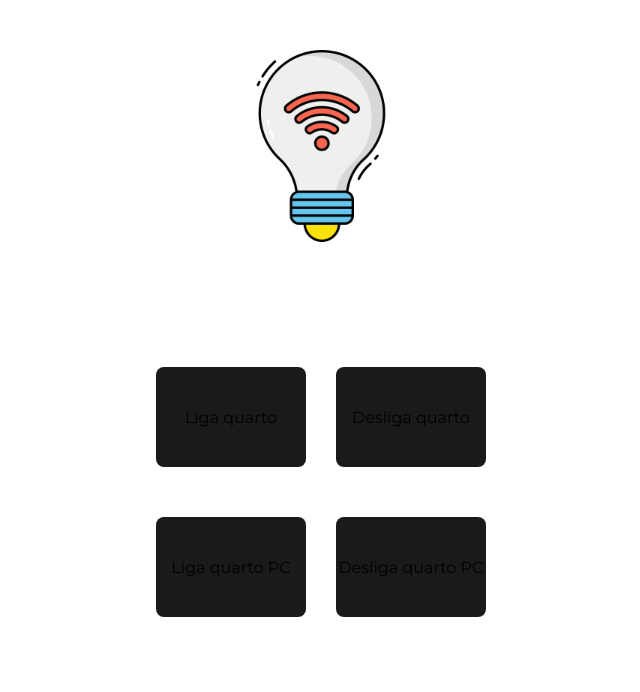
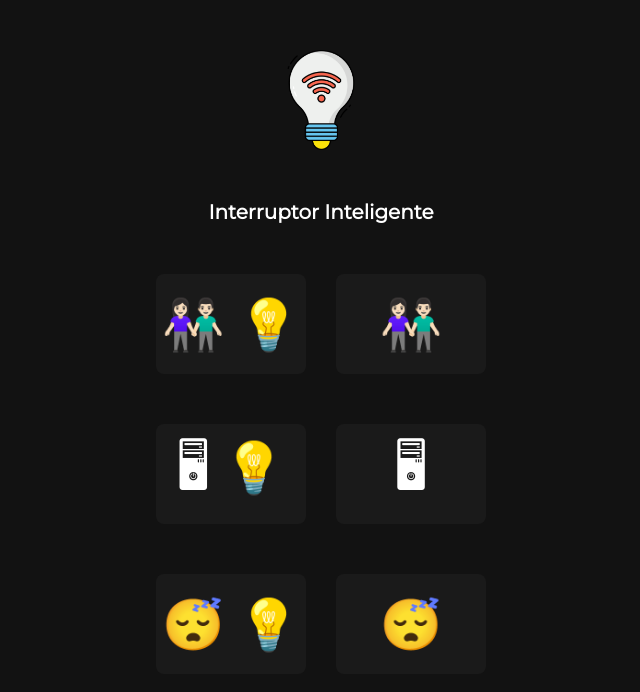
Before and after one commit to Will-Jacks/iot_interruptor_casa, a React (Vite) app: page / in a window 1280 px wide. Shown: the top 692 px of the page, without its empty margins (319-959 px from the left). Built offline with nearby package versions, Linux system fonts and the light colour scheme; what mqtt would draw is missing.

Commit message:
Adicionando emojis

```diff
--- a/src/Components/Buttons/Buttons.jsx
+++ b/src/Components/Buttons/Buttons.jsx
@@ -8,16 +8,21 @@ export default function Button() {
 
     return(
         <div className="div-button">
-            <div className="button-individual">
-                <button onClick={()=> {mandaMSG(topic,'Liga rele')}}>Liga quarto</button>
-                <button onClick={()=> {mandaMSG(topic, 'Desliga rele')}}>Desliga quarto</button>
-            </div>
+                <div className="button-individual">
+                    <button onClick={()=> {mandaMSG(topic,'Liga rele')}}>👫🏻 💡</button>
+                    <button onClick={()=> {mandaMSG(topic, 'Desliga rele')}}>👫🏻</button>
+                </div>
 
-            <div className="button-individual">
-                <button onClick={()=> {mandaMSG((topic + '1'),'Liga rele')}}>Liga quarto PC</button>
-                <button onClick={()=> {mandaMSG(topic + '1', 'Desliga rele')}}>Desliga quarto PC</button>
-            </div>
+                <div className="button-individual">
+                    <button onClick={()=> {mandaMSG((topic + '1'),'Liga rele')}}>🖥 💡</button>
+                    <button onClick={()=> {mandaMSG(topic + '1', 'Desliga rele')}}>🖥</button>
+                </div>
+                <div className="button-individual">
+                    <button onClick={()=> {mandaMSG((topic + '12'),'Liga rele')}}>😴 💡</button>
+                    <button onClick={()=> {mandaMSG(topic + '12', 'Desliga rele')}}>😴</button>
+                </div>
 
         </div>
+
     )
 }
--- a/src/Components/Buttons/button.css
+++ b/src/Components/Buttons/button.css
@@ -14,10 +14,11 @@ button {
     border-radius: 8px;
     border: 1px solid transparent;
     font-family: 'Montserrat', sans-serif;
-    font-size: 16px;
+    font-size: 50px;
     background-color: #1a1a1a;
     cursor: pointer;
     transition: border-color 1s;
+    color: white;
 }
 
 button:hover {
--- a/src/Components/Header/Header.jsx
+++ b/src/Components/Header/Header.jsx
@@ -2,8 +2,11 @@ import './header.css';
 import logo from "../../Favico/android-chrome-192x192.png"
 export default function Header() {
     return(
-        <div className="header-container">
-            <img src={logo} alt="Logo" className='img-header' />
+        <div>
+            <div className="header-container">
+                <img src={logo} alt="Logo" className='img-header' />
+            </div>
+            <h1 className='titulo-principal'>Interruptor Inteligente</h1>
         </div>
 
     )
--- a/src/Components/Header/header.css
+++ b/src/Components/Header/header.css
@@ -4,3 +4,15 @@
     align-items: center;
     padding-top: 50px;
 }
+
+.titulo-principal {
+    color: white;
+    text-align: center;
+    margin-top: 50px;
+    font-size: 20px;
+    font-family: 'Montserrat','sans-serif';
+}
+
+.img-header {
+    width: 100px;
+}
--- a/src/main.css
+++ b/src/main.css
@@ -1,5 +1,5 @@
 :root {
-    color-scheme: light dark;
+    background-color: #121212;
     width: 100vw;
     height: 100vh;
 }
```
